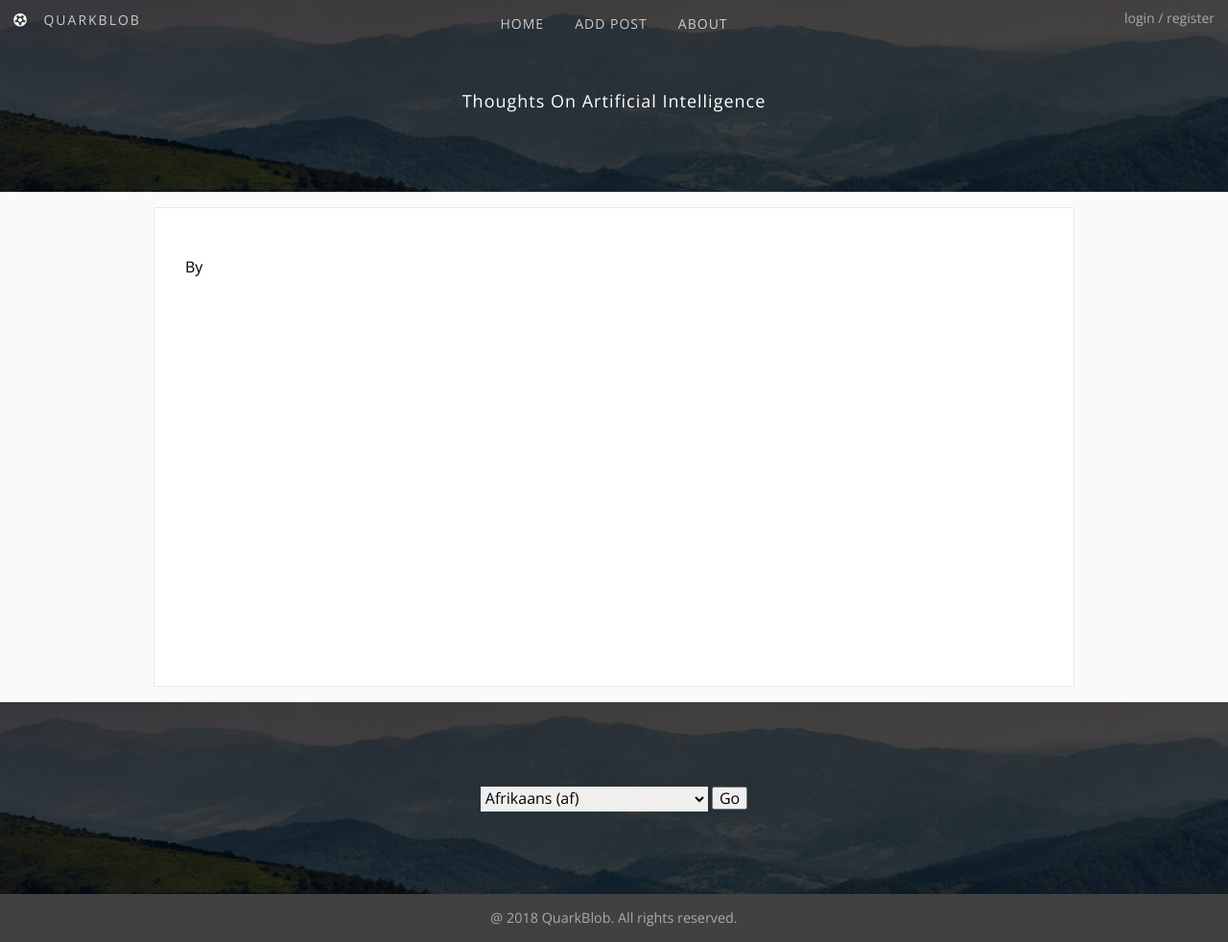
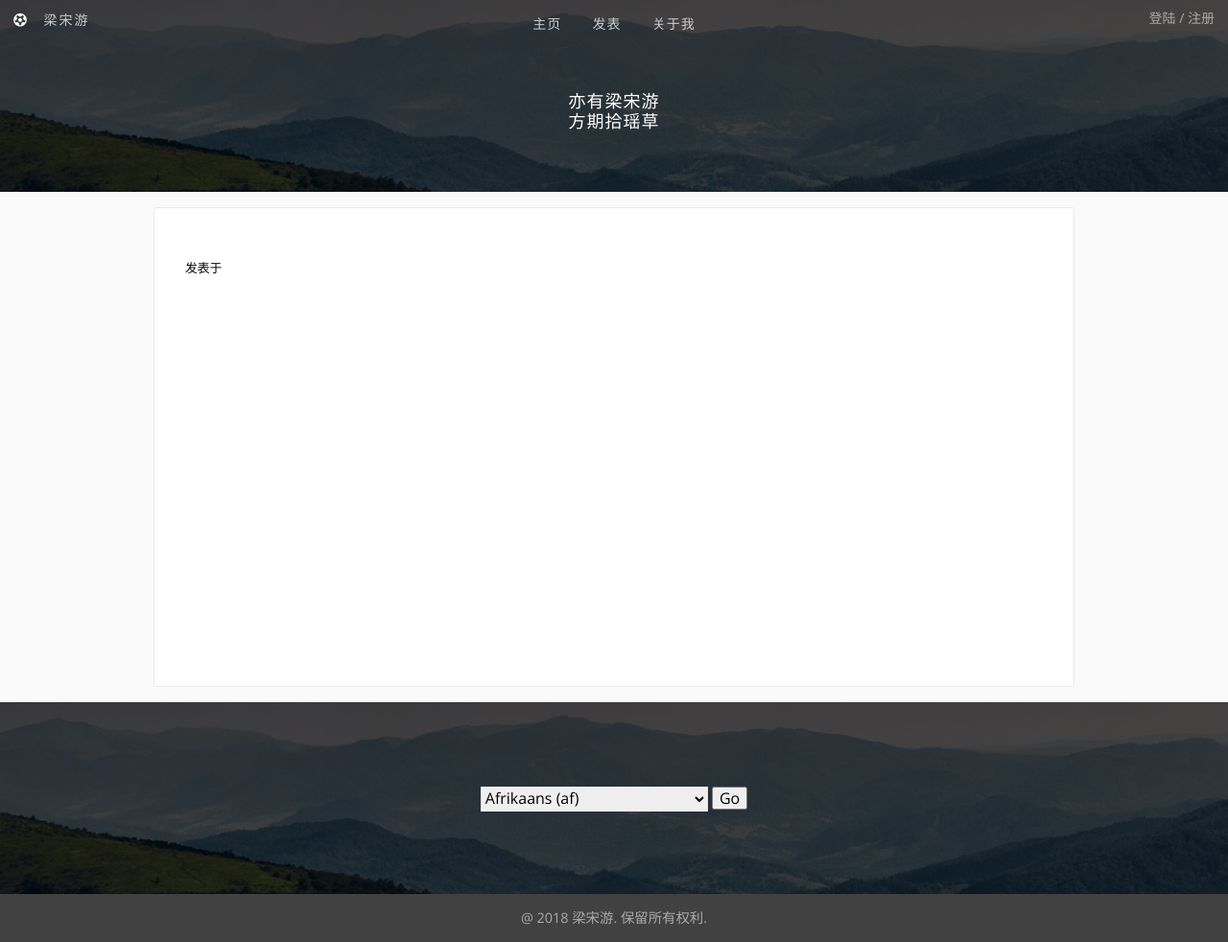
Before and after one commit to liangsongyou/quarkblob, a Django app: template liangsongyou.blog/blog/templates/blog/post.html in a window 1280 px wide. Shown: the whole page at 96% size. Run offline with Django 3.2, Linux system fonts and the light colour scheme; the template is opened without the code that fills it, so the values that code supplies are empty; some libraries are stand-ins or nearby versions.

Commit message:
修改页面显示元素

```diff
--- a/liangsongyou.blog/base/templates/base/base.html
+++ b/liangsongyou.blog/base/templates/base/base.html
@@ -6,7 +6,7 @@
     <title>
         {% block title %}
             Home
-        {% endblock title %} | QuarkBlob
+        {% endblock title %} | 梁宋游
     </title>
     <link rel="stylesheet" type="text/css" href="{% static 'base/vendor/normalize/normalize.css' %}">
     <link rel="stylesheet" href="https://use.fontawesome.com/releases/v5.1.0/css/all.css" integrity="sha384-lKuwvrZot6UHsBSfcMvOkWwlCMgc0TaWr+30HWe3a4ltaBwTZhyTEggF5tJv8tbt" crossorigin="anonymous">
@@ -19,56 +19,58 @@
     <div class="header">
         <a class="header-brand" href="{% url 'home' %}">
             <i class="header-brand-logo fas fa-futbol"></i>
-            <span class="header-brand-name">QuarkBlob</span>
+            <span class="header-brand-name">梁宋游</span>
         </a>
         <ul class="menu">
             <li class="menu-li">
                 <a class="menu-li-a {% url 'home' as home_url %} {% if request.get_full_path == home_url %}
                     menu-li-a--active
-                {% endif %}" href="{% url 'home' %}">Home</a>
+                {% endif %}" href="{% url 'home' %}">主页</a>
             </li>
             <li class="menu-li">
                 <a class="menu-li-a {% url 'add_post' as add_post_url %} {% if request.get_full_path == add_post_url %} menu-li-a--active {% endif %}"
-                href="{% url 'add_post' %}">Add post</a>
+                href="{% url 'add_post' %}">发表</a>
             </li>
             <li class="menu-li">
                 <a class="menu-li-a {% url 'about' as about_url %} {% if request.get_full_path == about_url %}
                     menu-li-a--active
-                {% endif %}" href="{% url 'about' %}">{% trans 'About' %}</a>
+                {% endif %}" href="{% url 'about' %}">关于我</a>
             </li>
         </ul>
         <img onclick="myToggle()" class="mobile-menu toggle show-mobile" alt="menu" src="{% static 'base/images/hamburger.png' %}">
         <ul id="dropdown" class="dropdown">
             <li class="dropdown-li dropdown-li--active">
-                <a class="dropdown-li-a" href="/">Home</a>
+                <a class="dropdown-li-a" href="/">主页</a>
             </li>
             <li class="dropdown-li">
-                <a class="dropdown-li-a" href="{% url 'about' %}"> {% trans 'About' %} </a>
+                <a class="dropdown-li-a" href="{% url 'about' %}"> 关于我 </a>
             </li>
             {% if request.user.is_authenticated %}
                 <li class="dropdown-li">
                     <a class="dropdown-li-a" href="{% url 'profile' %}">{{ request.user.profile.display_name }}</a>
                 </li>
                 <li class="dropdown-li">
-                    <a class="dropdown-li-a" href="{% url 'logout' %}">Logout</a>
+                    <a class="dropdown-li-a" href="{% url 'logout' %}">注销</a>
                 </li>
             {% else %}
                 <li class="dropdown-li">
-                    <a class="dropdown-li-a" href="{% url 'login' %}">login / register</a>
+                    <a class="dropdown-li-a" href="{% url 'login' %}">登陆 / 注册</a>
                 </li>
             {% endif %}
         </ul>
         {% if request.user.is_authenticated %}
             <a class="header-user show-mobile" href="{% url 'profile' %}">
-                {{ request.user }}
+                {{ request.user.profile.display_name }}
             </a>
         {% else %}
             <a class="header-user show-mobile" href="{% url 'login' %}">
-                login / register
+                登陆 / 注册
             </a>
         {% endif %}
         <div class="header-slogan">
-            Thoughts On <strong>Artificial Intelligence</strong>
+            <strong>亦有梁宋游</strong>
+            <br>
+            <strong>方期拾瑶草</strong>
         </div>
     </div>
     <div class="main {% block hidebox %}{% endblock hidebox %}">
@@ -95,7 +97,7 @@
         </form>
     </div>
     <div class="footer-bottom">
-        @ {% now "Y" %} QuarkBlob. All rights reserved.
+        @ {% now "Y" %} 梁宋游. 保留所有权利.
     </div>
 
 </body>
--- a/liangsongyou.blog/blog/templates/blog/post.html
+++ b/liangsongyou.blog/blog/templates/blog/post.html
@@ -9,13 +9,14 @@
 {% endblock h1 %}
 {% block content %}
     <div class="post">
-        <span class="post-author">By <strong>
+        <span class="post-author"> <strong>
             {% if item.author.profile.display_name %}
                 {{ item.author.profile.display_name }}
             {% else %}
                 {{ item.author }}
             {% endif %}
         </strong></span>
+        <span><small>发表于</small></span>
         <span class="post-date">{{ item.post_date|date:"Y-m-d"}}</span>
         {% if perms.blog.change_post %}
             | <a class="post-edit" href="{% url 'edit_post' item.id %}">Edit</a>
```
Also changed, not shown: liangsongyou.blog/base/templates/base/profile.html (+6 -6 lines).
